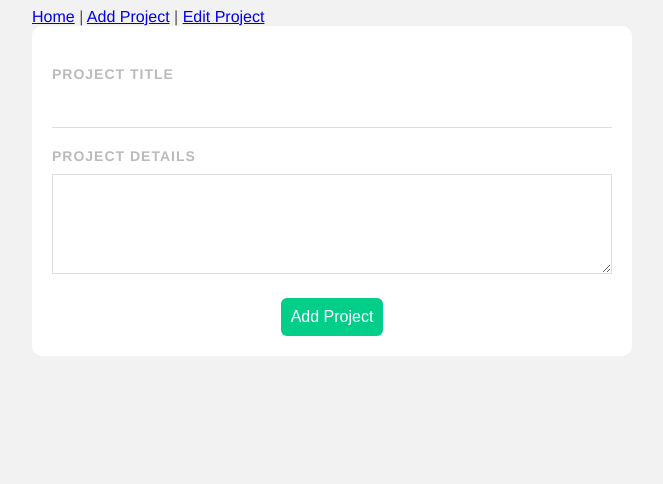
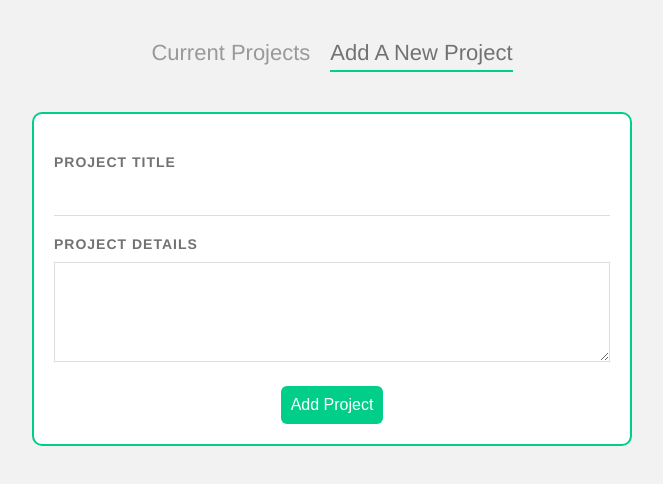
Before and after one commit to alexelmore/vue-project-planner, a Vue app in the folder project/: page /add in a window 1280 px wide. Shown: the top 484 px of the page, without its empty margins (308-971 px from the left). Built offline with nearby package versions, Linux system fonts and the light colour scheme.

Commit message:
Styling adjustments for App, Navbar and AddProject Components

```diff
--- a/project/src/App.vue
+++ b/project/src/App.vue
@@ -1,14 +1,14 @@
 <template>
-  <nav>
-    <router-link to="/">Home</router-link> |
-    <router-link :to="{ name: 'AddProject' }">Add Project</router-link> |
-    <router-link :to="{ name: 'Edit' }">Edit Project</router-link>
-  </nav>
+  <Navbar />
   <router-view />
 </template>
 <script>
+import Navbar from "./components/Navbar.vue";
 export default {
   name: "App",
+  components: {
+    Navbar,
+  },
 };
 </script>
 
--- /dev/null
+++ b/project/src/components/Navbar.vue
@@ -0,0 +1,35 @@
+<template>
+  <nav class="main-nav">
+    <router-link to="/">Current Projects</router-link>
+    <router-link :to="{ name: 'AddProject' }">Add A New Project</router-link>
+  </nav>
+</template>
+
+<script>
+export default {
+  name: "Navbar",
+};
+</script>
+
+<style>
+.main-nav {
+  text-align: center;
+  margin: 40px auto;
+}
+.main-nav a {
+  display: inline-block;
+  text-decoration: none;
+  margin: 0 10px;
+  color: #999;
+  font-size: 22px;
+}
+a.router-link-active {
+  border-bottom: 2px solid #00ce89;
+  padding-bottom: 4px;
+  color: rgb(116, 113, 113);
+}
+
+a:hover {
+  color: rgb(116, 113, 113);
+}
+</style>
--- a/project/src/views/AddProject.vue
+++ b/project/src/views/AddProject.vue
@@ -45,10 +45,11 @@
   background: white;
   padding: 20px;
   border-radius: 10px;
+  border: 2px solid #00ce89;
 }
 label {
   display: block;
-  color: #bbb;
+  color: rgb(116, 113, 113);
   text-transform: uppercase;
   font-size: 14px;
   font-weight: bold;
```
